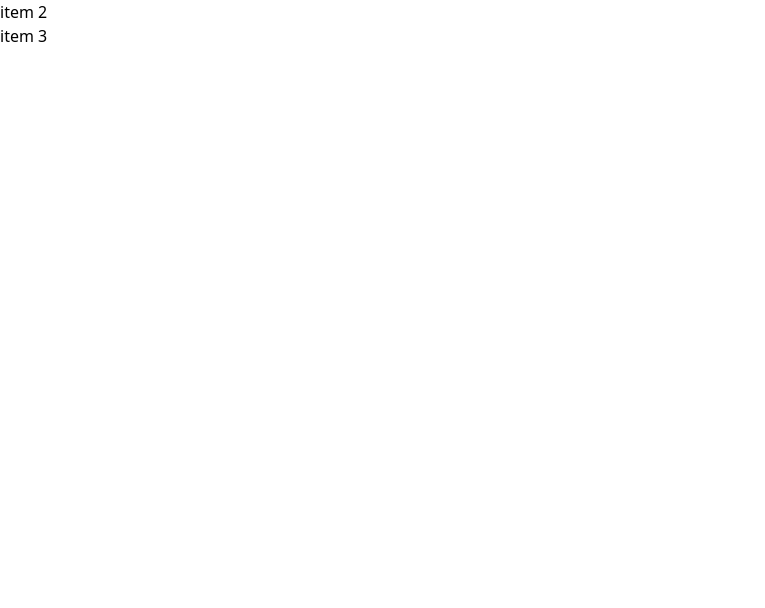
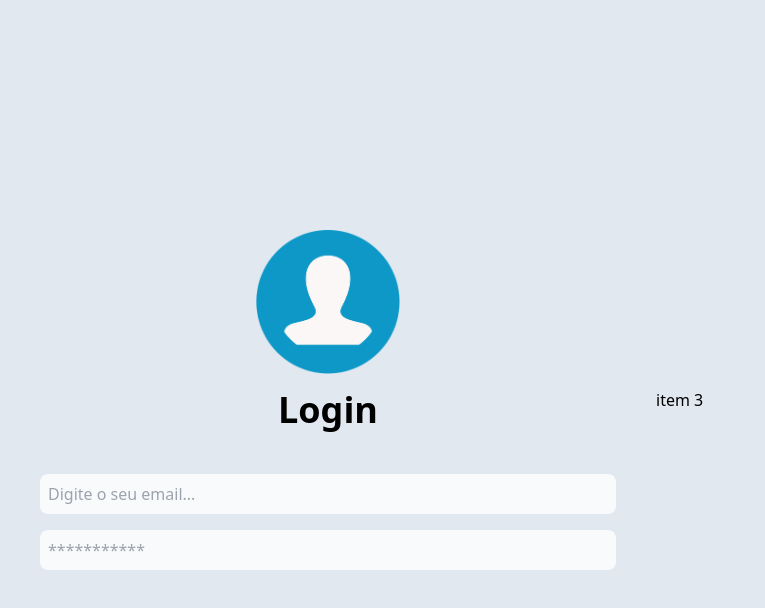
Before and after one commit to Kawan02/tailwind-css, a website: page projeto-01/src/index.html in a window 1280 px wide. Shown: the whole page, without its empty margins (0-765 px from the left). Drawn offline with Linux system fonts and the light colour scheme.

Commit message:
Container de login

```diff
--- a/projeto-01/src/index.html
+++ b/projeto-01/src/index.html
@@ -8,7 +8,14 @@
   </head>
   <body class="bg-slate-200">
     <main class="flex flex-col items-center justify-center w-full min-h-screen mx-auto md:flex-row">
-      <section class="w-full flex-1">item 2</section>
+      <section class="w-full flex-1 flex justify-center items-center flex-col p-4">
+        <div class="w-full max-w-xl flex justify-center items-center flex-col gap-4">
+          <img class="w-36 hover:scale-110 duration-300" src="./assets/user.png" alt="Logo do usuario" />
+          <h1 class="text-4xl font-bold mb-7">Login</h1>
+          <input class="w-full p-2 rounded-lg outline-none bg-gray-50 focus:bg-white" type="text" placeholder="Digite o seu email..." />
+          <input class="w-full p-2 rounded-lg outline-none bg-gray-50 focus:bg-white" type="password" placeholder="***********" />
+        </div>
+      </section>
       <section class="hidden w-full flex-1 md:flex">item 3</section>
     </main>
   </body>
```
Also changed, not shown: projeto-01/src/assets/techs.png (added), projeto-01/src/assets/user.png (added), projeto-01/styles/output.css.
